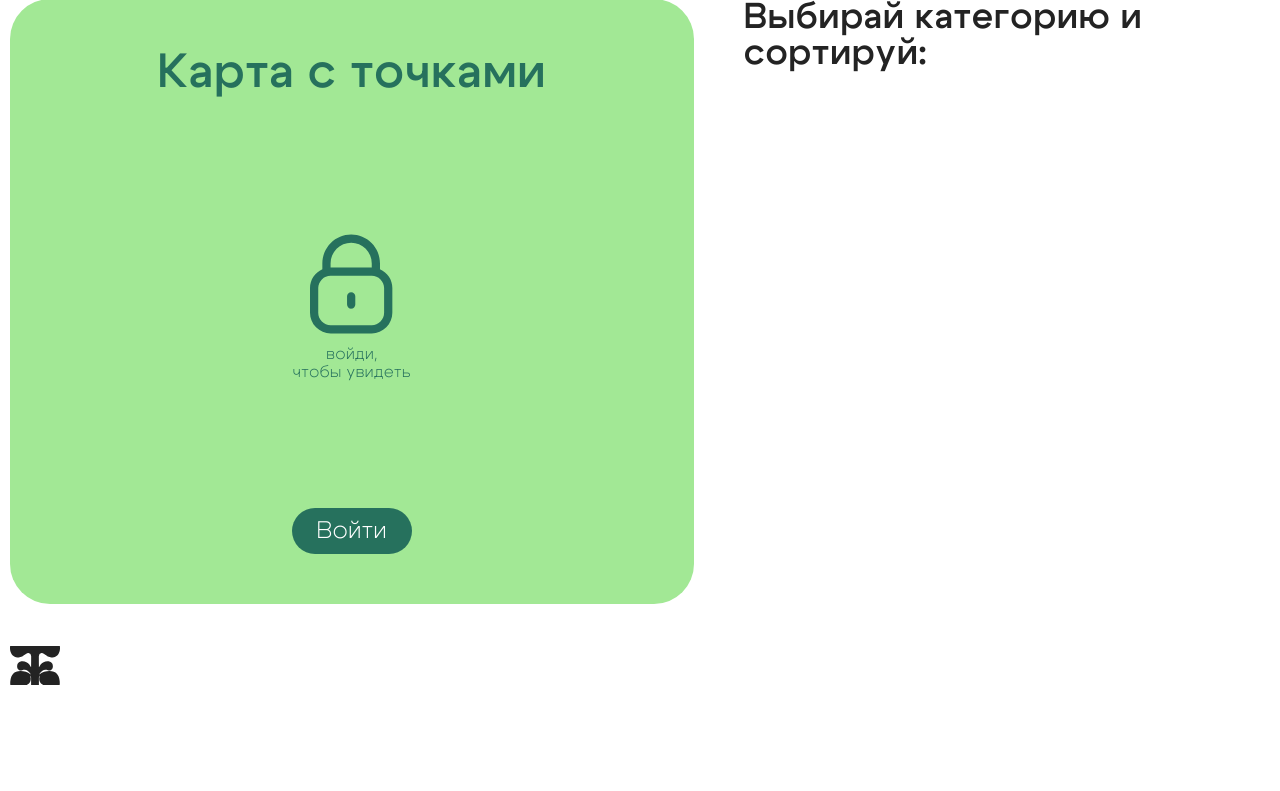
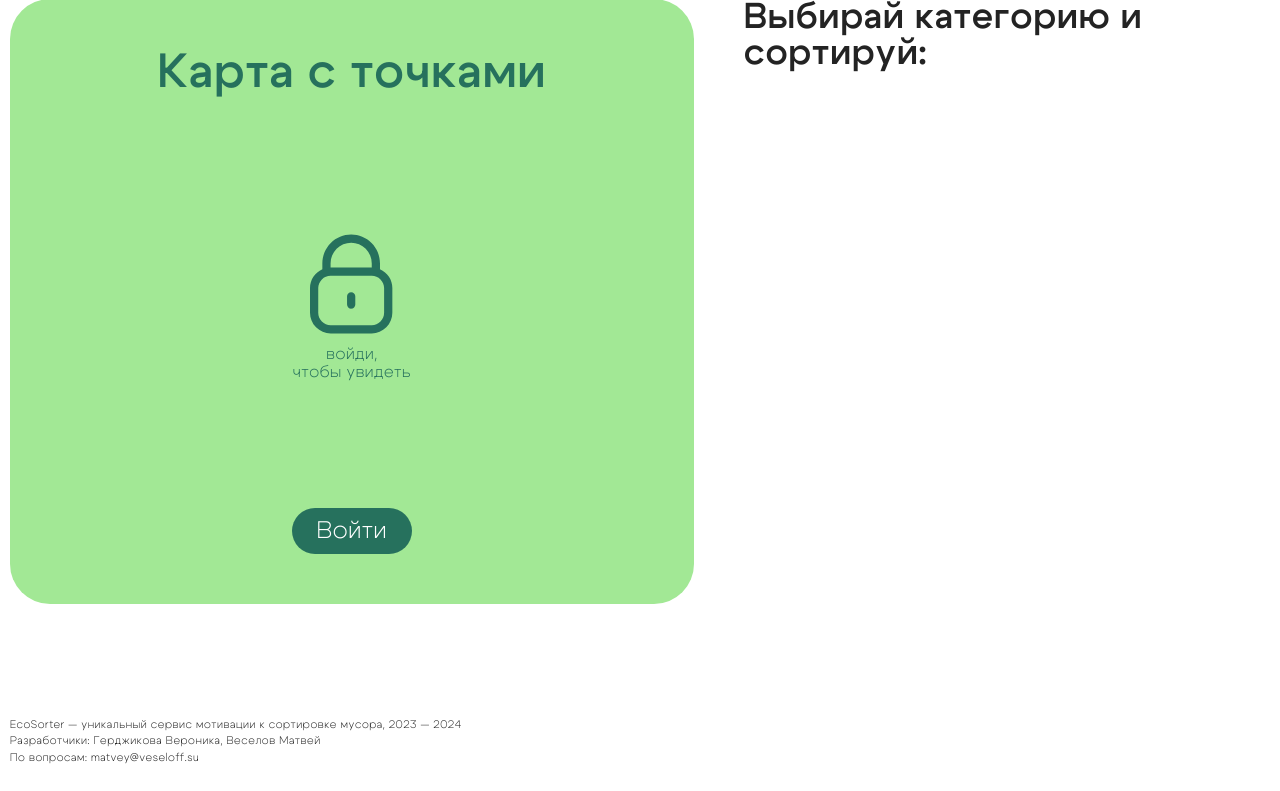
Before and after one commit to alt1tla/EcoSorted, a Django app: template EcoSorter/store/templates/map.html in a window 1280 px wide. Shown: the part 101-892 px from the top of the page. Before the commit the page ends 786 px from the top, so only its background shows below. Run offline with Django 5.2, Linux system fonts and the light colour scheme; the template is opened without the code that fills it, so the values that code supplies are empty.

Commit message:
done not sure

```diff
--- a/EcoSorter/static/css/stylewrapper.css
+++ b/EcoSorter/static/css/stylewrapper.css
@@ -31,7 +31,7 @@
     padding: 0 1rem;
 }
 
-html{
+html {
     scroll-behavior: smooth;
     scroll-padding-top: 68px;
 }
@@ -70,13 +70,14 @@ header {
 }
 
 footer {
+    font-family: 'Cygre-Light';
     background-color: var(--color--1--);
-    padding-top: 13px;
+    padding-top: 1.25rem;
     top: 0;
     display: flex;
     flex-direction: row;
-    padding-bottom: 13px;
-    margin-top: 20px;
+    padding-bottom: 2.5rem;
+    margin-top: 10rem;
 }
 
 header img {
@@ -207,3 +208,23 @@ main{margin-top: auto; margin-bottom: auto;}
     background-color: var(--color--4--);
     color: var(--color--3--);
 }
+
+.logos p {
+    font-size: 1.1rem;
+    margin: 0;
+}
+
+.logos a {
+   color: var(--color--2--);
+}
+
+.logos a:hover {
+    color: var(--color--3--);
+ }
+
+
+.logos {
+    display: flex;
+    align-items: center;
+    gap: 5rem;
+}
--- a/EcoSorter/store/templates/wrapper.html
+++ b/EcoSorter/store/templates/wrapper.html
@@ -74,9 +74,11 @@
     <footer>
         <div class="wrapper">
             <div class="logos">
-                <a href="{% url 'home' %}" title="EcoSorted" class="logo"><img src="/media/image/Union.svg"
-                        alt="Logo"></a>
+                <!-- <a href="{% url 'home' %}" title="EcoSorted" class="logo"><img src="/media/image/Union.svg"
+                        alt="Logo"></a> -->
+                <p>EcoSorter — уникальный сервис мотивации к сортировке мусора, 2023 — 2024 <br> Разработчики: Герджикова Вероника, Веселов Матвей <br> По вопросам: <a href="mailto:matvey@veseloff.su">matvey@veseloff.su</a></p>
             </div>
+
         </div>
     </footer>
 </body>
```
Also changed, not shown: EcoSorter/db.sqlite3, EcoSorter/media/uploads/product/Frame2.png (deleted), EcoSorter/media/uploads/product/Tumbleweed1.png (added), EcoSorter/media/uploads/product/brizz1.png (added), EcoSorter/media/uploads/product/coal1.png (added), EcoSorter/media/uploads/product/pustinia1.png (added), EcoSorter/media/uploads/product/snow1.png (added), EcoSorter/media/uploads/product/swamp1.png (added), EcoSorter/media/uploads/product/tshirt.png (deleted), EcoSorter/media/uploads/product/wepik-export-20231222140943jMof.png (deleted), EcoSorter/media/uploads/product/wepik-export-20231222141051ItCm_uQY8GQ2.png (deleted), EcoSorter/media/uploads/product/wepik-export-20231222141315NKls.png (deleted), EcoSorter/media/uploads/product/wepik-export-202312221524078HEd_boSDT5y.png (deleted), EcoSorter/media/uploads/product/wepik-export-20231222153042v5g6_sY09nWT.png (deleted), 3 more files.
